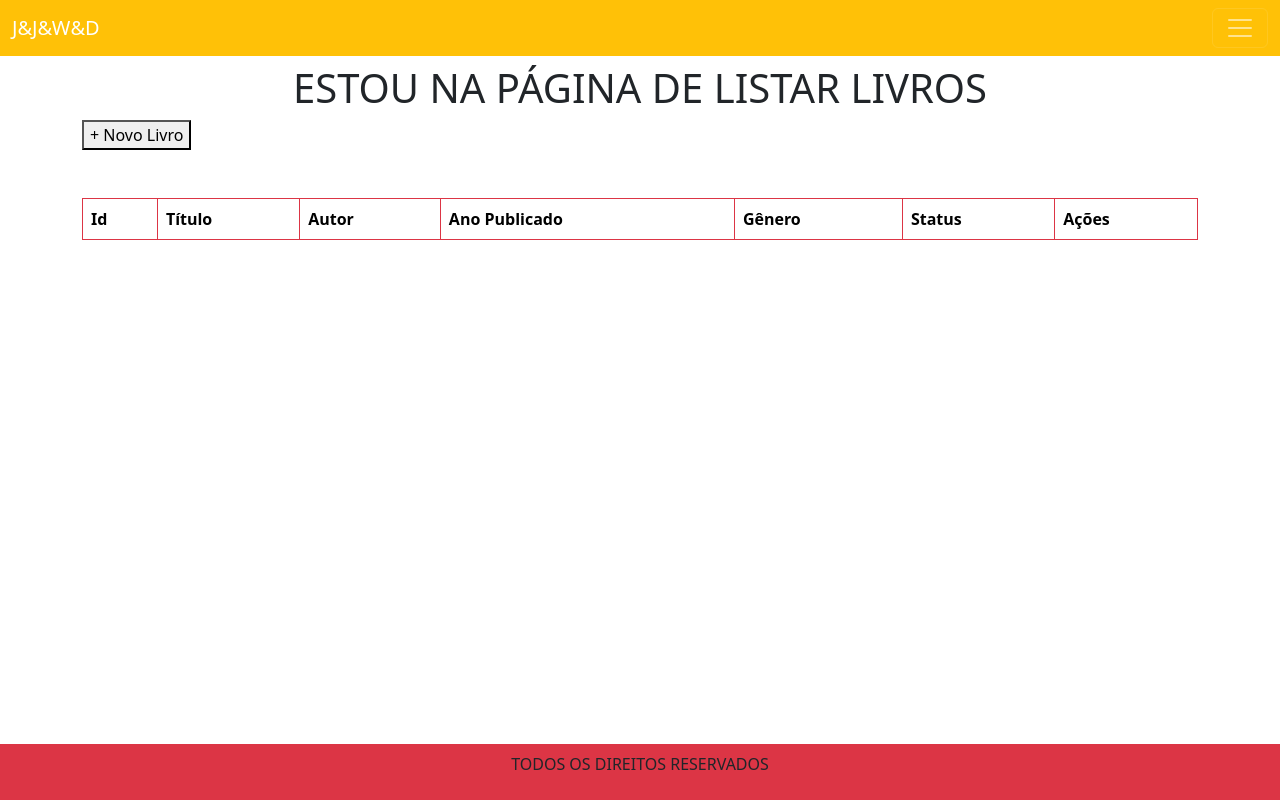
After one commit to jhonatan2202/Sistema-Biblioteca-DDS-27, a Node server app: page /livro/ in a window 1280 px wide. The commit adds this page. Run offline with Node 20, Linux system fonts and the light colour scheme; data that the repository does not hold is empty; some libraries are stand-ins or nearby versions.

Commit message:
implementacao incompleta da listagem de livros

```diff
--- /dev/null
+++ b/client/views/livro/listar.ejs
@@ -0,0 +1,60 @@
+<%- include('../partials/header') %>
+
+    <main class="container my-2 flex-grow-1">
+        <h1 class="text-center">
+        ESTOU NA PÁGINA DE LISTAR LIVROS
+        </h1>
+
+        <!-- BOTÃO PARA PÁGINA DE CADASTRO -->
+        <a href="/livro/cadastro">
+            <button class="btn-solid theme-accent"> + Novo Livro </button>
+        </a>
+
+        <!-- TABELA COM OS DADOS DOS USUÁRIOS -->
+        <table class=" table mt-5 table-bordered border-danger">
+            <thead>
+                <tr>
+                    <th scope="col"> Id </th>
+                    <th scope="col"> Título </th>
+                    <th scope="col"> Autor </th>
+                    <th scope="col"> Ano Publicado </th>
+                    <th scope="col"> Gênero </th>
+                    <th scope="col"> Status </th>
+                    <th scope="col"> Ações </th>
+                </tr>
+            </thead>
+
+            <tbody>
+                <!-- LAÇO DE REPETIÇÃO PARA INTERAGIR COM A LISTA VINDO DO BACKEND -->
+                <% listaLivros.forEach( livro => { %>
+                    <!-- listaUsuarios - lista vinda do banco -->
+                    <!-- user - cada indice da lista "listaUsuarios" -->
+                    <tr>
+                        <td> <%= livro.id_livro %> </td>
+                        <td> <%= livro.titulo %> </td>
+                        <td> <%= livro.autor %> </td>
+                        <td> <%= livro.ano_publicacao %> </td>
+                        <td> <%= livro.genero %> </td>
+                        <td> <%= livro.esta_disponivel %> </td>
+                        <!-- BOTÕES DE AÇÕES -->
+                        <td class="d-flex justify-content-center gap-6">
+                            <!-- BOTÃO DE EDITAR -->
+                            <a href="livro/editar/<%= livro.id_livro %>">
+                                <button class="btn-solid theme-warning">
+                                    Editar
+                                </button>
+                            </a>
+                            <!-- BOTÃO DE EXCLUIR -->
+                            <form
+                                action="livro/deletar/<%= livro.id_livro %>" method="post"
+                                onsubmit="return confirm('Deseja realmente excluir esse livro?')">
+                                <button type="submit" class="btn-solid theme-danger"> Excluir </button>
+                            </form>
+                        </td>
+                    </tr>
+                <% }) %>
+            </tbody>
+        </table>
+    </main>
+
+<%- include('../partials/footer') %>
--- a/client/views/partials/header.ejs
+++ b/client/views/partials/header.ejs
@@ -47,7 +47,7 @@
             <div class="drawer-body">
               <ul class="navbar-nav">
                 <li class="nav-item">
-                  <a class="nav-link active" aria-current="page" href="/livro/cadastro"
+                  <a class="nav-link active" aria-current="page" href="/livro/"
                     >Livros</a
                   >
                 </li>
--- a/server/controllers/livroControllers.js
+++ b/server/controllers/livroControllers.js
@@ -22,7 +22,7 @@ module.exports = {
             await livroModels.criarLivro(titulo,autor,ano_publicacao,genero,esta_disponivel)
 
             // REDIRECIONA PARA A PÁGINA DE LISTA DE USUÁRIO
-            res.redirect("/")
+            res.redirect("/livro")
 
 
             }
@@ -33,10 +33,19 @@ module.exports = {
             res.render("erro", {erro, mensagem: "Erro ao postar livro"})
             }
     },
-//     // READ
-//     listarUsuarios: (req,res) =>{
-//         usuarioModels.listarUsuarios()
-//         res.send("Mostre a lista de usuários")
+    // READ
+    listar: async (req,res) =>{
+        try{
+            // EXECUTAR O MODEL
+            const listaLivros = await livroModels.listarLivros()
+            // RENDERIZA A TELA DE LISTA, PASSANDO O QUE O MODEL TE MANDOU
+            res.render('livro/listar', { listaLivros })
+        }
+        catch(erro){
+            console.log(erro);
+            res.render("erro", {erro,mensagem: "Erro ao listar os livros"})
+        }
+    },
 //     },
 //     // UPDATE
 //     atualizarUsuario: (req,res) =>{
--- a/server/models/livroModels.js
+++ b/server/models/livroModels.js
@@ -20,10 +20,16 @@ module.exports = {
         return resultado.insertId
 
     },
-    // // READ
-    // listarUsuarios: () =>{
-    //     console.log("TOMA AI OS USUÁRIOS");
-    // },
+    // READ
+    listarLivros: async () =>{
+        // VARIAVEL PARA GUARDAR O COMANDO SQL
+        const sql = `SELECT * FROM tb_usuarios`
+        // EXECUTA O SQL
+        const [linhas] = await db.execute(sql)
+
+        // RETORNA PARA O CONTROLLER O RESULTADO
+        return linhas
+    },
     // // UPDATE
     // atualizarUsuario: () =>{
     //     console.log("ATUALIZEI UM USUÁRIOS");
--- a/server/router/usuarioRoutes.js
+++ b/server/router/usuarioRoutes.js
@@ -10,6 +10,7 @@ const usuarioControllers = require("../controllers/usuarioControllers")
 router.post("/login", usuarioControllers.login)
 
 // CRUD
+
 // MOSTRA A PÁGINA DE CRIAR USUÁRIOS
 router.get("/cadastrar", (req,res) =>{
     res.render("usuarios/cadastrar")
@@ -17,13 +18,16 @@ router.get("/cadastrar", (req,res) =>{
 // MANDAR AS INFORMAÇÕES DE CADASTRO PARA O CONTROLLER
 router.post("/cadastrar",usuarioControllers.criar)
 
+
 // MOSTRA A ROTA DE EDITAR USUÁRIO
 router.get("/editar/:id", usuarioControllers.renderizarEditar)
+// MANDAR AS INFORMAÇÕES DE CADASTRO PARA O CONTROLLER
 router.post("/editar/:id", usuarioControllers.editar)
 
-router.get("/listar",usuarioControllers.listar)
 
+// MOSTRA A ROTA DE LISTAR USUÁRIO
 router.get("/",usuarioControllers.listar)
+
 
 // ROTA DE DELETAR UM USUÁRIO
 router.post("/deletar/:id", usuarioControllers.deletarUsuario)
```
Also changed, not shown: server/router/livroRoutes.js (+4 -10 lines).
